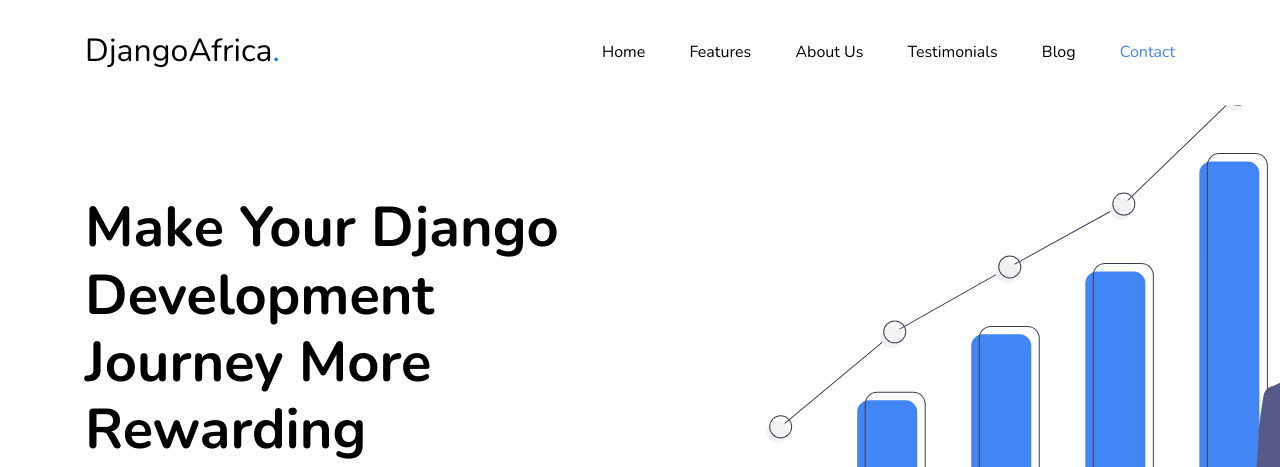
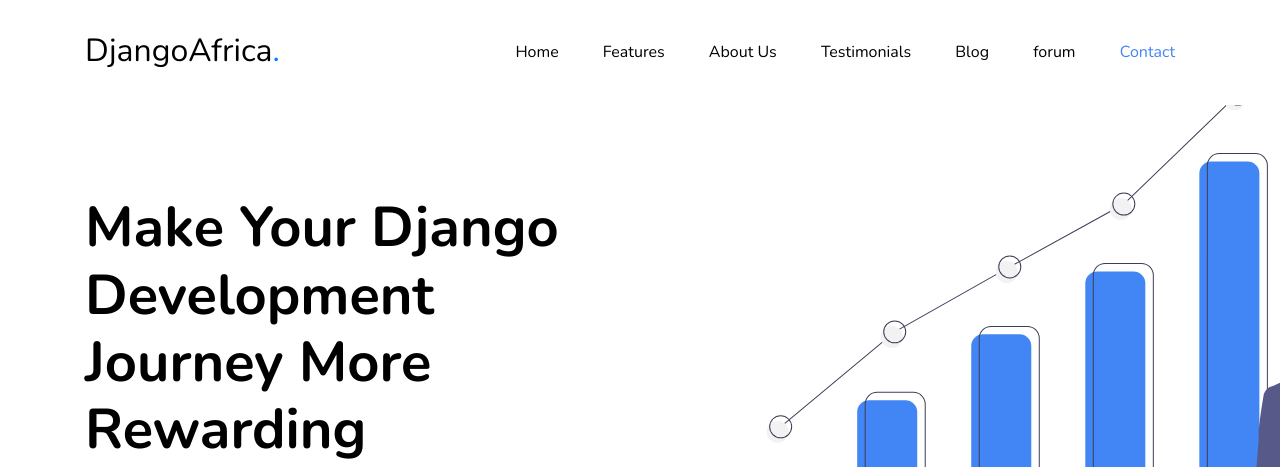
Before and after one commit to django-africa/Homepage, a Django app: page / in a window 1280 px wide. Shown: the top 467 px of the page. Run offline with Django 3.2, Linux system fonts and the light colour scheme; data that the repository does not hold is empty; some libraries are stand-ins or nearby versions; some web fonts are replaced.

Commit message:
fixes for forum

```diff
--- a/djangoafrica/settings.py
+++ b/djangoafrica/settings.py
@@ -54,6 +54,7 @@
     'ckeditor',
     'ckeditor_uploader',
     'crispy_forms',
+    'django_simple_forum',
 
     'homepage',
     'blog',
--- a/djangoafrica/urls.py
+++ b/djangoafrica/urls.py
@@ -30,6 +30,7 @@
     path('blog/<int:pk>/<slug:slug>/', PostDetailView.as_view(),
     name='detail'),
     path('xxxxhas2/', admin.site.urls),
+    path('forum/', include('django_simple_forum.urls')),
 ] + static(
     settings.STATIC_URL,
     document_root=settings.STATIC_ROOT
--- a/homepage/templates/base.html
+++ b/homepage/templates/base.html
@@ -74,6 +74,7 @@
                 </li>
                 <li><a href="#testimonials-section" class="nav-link">Testimonials</a></li>
                 <li><a href="#blog-section" class="nav-link">Blog</a></li>
+                <li><a href="#" class="nav-link">forum</a></li>
                 <li><a href="#contact-section" class="nav-link">Contact</a></li>
               </ul>
             </nav>
```
